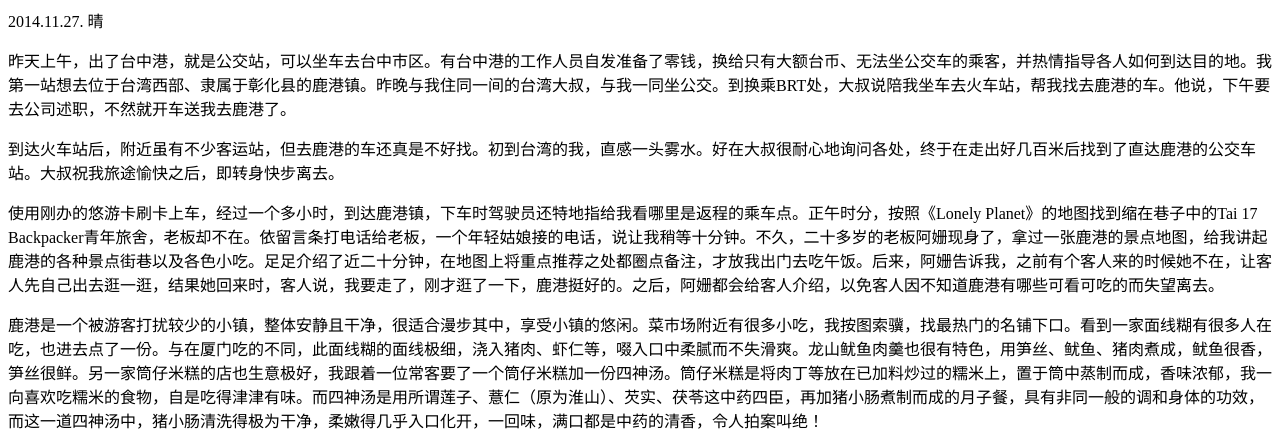
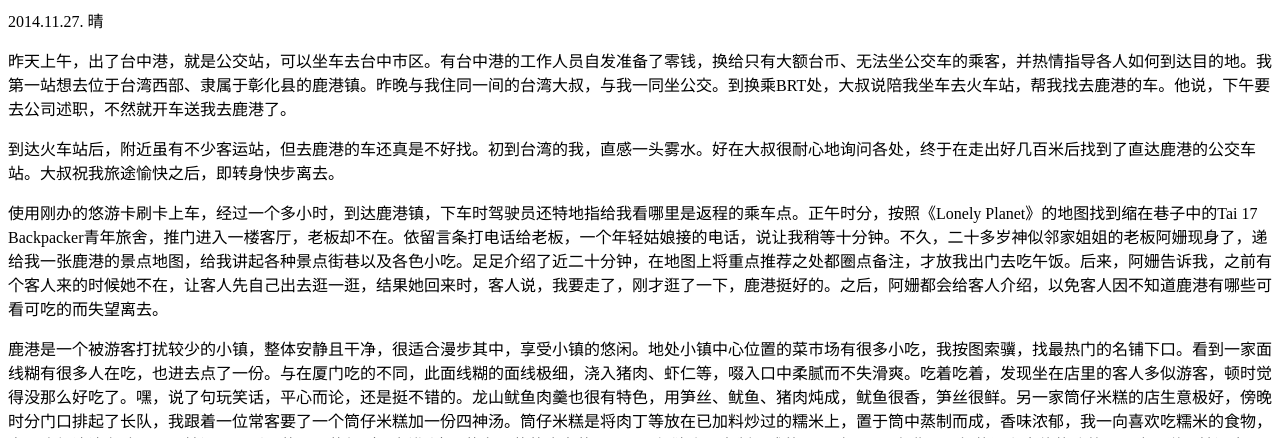
Before and after one commit to newnuy/website, a PHP site: page /post.php in a window 1280 px wide. Shown: the top 438 px of the page. Run offline with PHP 8.4, Linux system fonts and the light colour scheme.

Commit message:
[blog] fix error.

```diff
--- a/blog/posts/walk_memory/taiwan/2014-1127_03鹿港小镇/post.php
+++ b/blog/posts/walk_memory/taiwan/2014-1127_03鹿港小镇/post.php
@@ -13,11 +13,11 @@
 </p>
 
 <p>
-使用刚办的悠游卡刷卡上车，经过一个多小时，到达鹿港镇，下车时驾驶员还特地指给我看哪里是返程的乘车点。正午时分，按照《Lonely Planet》的地图找到缩在巷子中的Tai 17 Backpacker青年旅舍，老板却不在。依留言条打电话给老板，一个年轻姑娘接的电话，说让我稍等十分钟。不久，二十多岁的老板阿姗现身了，拿过一张鹿港的景点地图，给我讲起鹿港的各种景点街巷以及各色小吃。足足介绍了近二十分钟，在地图上将重点推荐之处都圈点备注，才放我出门去吃午饭。后来，阿姗告诉我，之前有个客人来的时候她不在，让客人先自己出去逛一逛，结果她回来时，客人说，我要走了，刚才逛了一下，鹿港挺好的。之后，阿姗都会给客人介绍，以免客人因不知道鹿港有哪些可看可吃的而失望离去。
+使用刚办的悠游卡刷卡上车，经过一个多小时，到达鹿港镇，下车时驾驶员还特地指给我看哪里是返程的乘车点。正午时分，按照《Lonely Planet》的地图找到缩在巷子中的Tai 17 Backpacker青年旅舍，推门进入一楼客厅，老板却不在。依留言条打电话给老板，一个年轻姑娘接的电话，说让我稍等十分钟。不久，二十多岁神似邻家姐姐的老板阿姗现身了，递给我一张鹿港的景点地图，给我讲起各种景点街巷以及各色小吃。足足介绍了近二十分钟，在地图上将重点推荐之处都圈点备注，才放我出门去吃午饭。后来，阿姗告诉我，之前有个客人来的时候她不在，让客人先自己出去逛一逛，结果她回来时，客人说，我要走了，刚才逛了一下，鹿港挺好的。之后，阿姗都会给客人介绍，以免客人因不知道鹿港有哪些可看可吃的而失望离去。
 </p>
 
 <p>
-鹿港是一个被游客打扰较少的小镇，整体安静且干净，很适合漫步其中，享受小镇的悠闲。菜市场附近有很多小吃，我按图索骥，找最热门的名铺下口。看到一家面线糊有很多人在吃，也进去点了一份。与在厦门吃的不同，此面线糊的面线极细，浇入猪肉、虾仁等，啜入口中柔腻而不失滑爽。龙山鱿鱼肉羹也很有特色，用笋丝、鱿鱼、猪肉煮成，鱿鱼很香，笋丝很鲜。另一家筒仔米糕的店也生意极好，我跟着一位常客要了一个筒仔米糕加一份四神汤。筒仔米糕是将肉丁等放在已加料炒过的糯米上，置于筒中蒸制而成，香味浓郁，我一向喜欢吃糯米的食物，自是吃得津津有味。而四神汤是用所谓莲子、薏仁（原为淮山）、芡实、茯苓这中药四臣，再加猪小肠煮制而成的月子餐，具有非同一般的调和身体的功效，而这一道四神汤中，猪小肠清洗得极为干净，柔嫩得几乎入口化开，一回味，满口都是中药的清香，令人拍案叫绝！
+鹿港是一个被游客打扰较少的小镇，整体安静且干净，很适合漫步其中，享受小镇的悠闲。地处小镇中心位置的菜市场有很多小吃，我按图索骥，找最热门的名铺下口。看到一家面线糊有很多人在吃，也进去点了一份。与在厦门吃的不同，此面线糊的面线极细，浇入猪肉、虾仁等，啜入口中柔腻而不失滑爽。吃着吃着，发现坐在店里的客人多似游客，顿时觉得没那么好吃了。嘿，说了句玩笑话，平心而论，还是挺不错的。龙山鱿鱼肉羹也很有特色，用笋丝、鱿鱼、猪肉炖成，鱿鱼很香，笋丝很鲜。另一家筒仔米糕的店生意极好，傍晚时分门口排起了长队，我跟着一位常客要了一个筒仔米糕加一份四神汤。筒仔米糕是将肉丁等放在已加料炒过的糯米上，置于筒中蒸制而成，香味浓郁，我一向喜欢吃糯米的食物，自是吃得津津有味。而四神汤是用所谓莲子、薏仁（原为淮山）、芡实、茯苓这中药四臣，再加猪小肠煮制而成的“月子餐”，具有非同一般的调和身体的功效，而这一道四神汤中，猪小肠清洗得极为干净，柔嫩得几乎入口化开，一回味，满口都是中药的清香，令人拍案叫绝！
     <div class="i_center">
     <a href="/wp-content/uploads/2014/12/lukang001.jpg" target="_blank"><img src="/wp-content/uploads/2014/12/lukang001.jpg" width="640" title="" /></a><br />
     左上：面线糊；左下：龙山鱿鱼肉羹；右：筒仔米糕和四神汤
@@ -25,7 +25,7 @@
 </p>
 
 <p>
-鹿港有许多旧式的建筑还在使用中，使整个小镇颇具古意。走到鹿港古迹保护区瑶林街处，更是如此，同时，由于旅游业的发展，不宽的巷子中有不少在自家门口卖纪念品和特产的小摊。现在世界上唯一存有湄洲妈祖本尊的天后宫有近四百年历史，庙宇不大，但陈设紧凑精致，有不少当地人前来参拜。龙山寺是台湾一级古迹，同样有近四百年历史，其清朝建筑物保存完整，远看即顿觉斑驳之意。至于很有名的摸乳巷，名称来源是据传巷子一端异常狭窄，男女相遇则可借机轻薄。可惜我先后两次走过巷子，都没能有此遭遇。
+鹿港有许多旧式的建筑还在使用中，使整个小镇颇具古意，比大陆许多县镇一排排的新房子要美太多。走到鹿港古迹保护区瑶林街处，更是如此，同时，由于旅游业的发展，不宽的巷子中有不少在自家门口卖纪念品和特产的小摊。小镇北端，现在世界上唯一存有湄洲妈祖本尊的天后宫有近四百年历史，庙宇不大，但陈设紧凑精致，有不少当地人前来参拜。小镇南端，龙山寺是台湾一级古迹，同样有近四百年历史，其清朝建筑物保存完整，远看即顿觉斑驳之意。至于很有名的摸乳巷，名称来源是据传巷子一端异常狭窄，男女相遇则可借机轻薄。可惜我先后两次走过此巷，都没能有此遭遇。
     <div class="i_center">
     <a href="/wp-content/uploads/2014/12/lukang002.jpg" target="_blank"><img src="/wp-content/uploads/2014/12/lukang002.jpg" width="640" title="" /></a><br />
     上午菜市场附近的十字路口
@@ -41,11 +41,11 @@
 </p>
 
 <p>
-阿姗以及另一位姑娘合开了这家青年旅舍，两人是国中（初中）的同学，也经历过离乡读书，最后又回到家乡，于两年前开了鹿港第一家青年旅舍。两人均住在自己家中，每天过来数次，处理各种繁杂事务。今天早上阿姗给我们做了三明治当早餐，除了鸡蛋之外，还放了苹果和奇异果，以及自制的果酱，极为美味，美中不足的是，将一个切为两半，对于我而言，半个份量略显不足啊。我就着咖啡风卷残云之后，阿姗看另一位客人还没下楼，就用保鲜膜小心地把他那份包好。
+阿姗以及另一位姑娘合开了这家青年旅舍，两人是国中（初中）同学，也经历过离乡读书，最后又回到家乡，于两年前开了鹿港第一家青年旅舍。两人均住在自己家里，每天过来数次，处理各种繁杂事务。今天早上阿姗给我们做了三明治当早餐，除了鸡蛋之外，还放了苹果和奇异果，以及自制的果酱，极为美味，美中不足的是，将一个切为两半，对于我而言，半个份量略显不足啊。我就着咖啡风卷残云之后，阿姗看另一位客人还没下楼，就用保鲜膜小心地把他那份包好。
 </p>
 
 <p>
-大概是由于女孩子操持的原因，这家青年旅舍相当干净，地板上尽可赤足来回。并不宽敞的一楼大厅，一书架的书，满墙的各种地图，零零散散的书法作品，各种照片贴成的一幅台湾图，居中的长桌前，阿姗正在讲鹿港的沿革史：鹿港历史上曾盛极一时，是台湾的三大都市之一，后来港口淤塞，盛况渐衰，中日战争爆发后与大陆贸易断绝，成为废港……
+大概是由于女孩子操持的原因，这家青年旅舍相当干净，地板上尽可赤足来回。并不宽敞的一楼大厅，一书架的书，满墙的各种地图，零零散散的书法作品，各种照片贴成的一幅台湾图，居中的长桌前，阿姗正在娓娓讲述鹿港的沿革史：鹿港历史上曾盛极一时，是台湾的三大都市之一，后来港口淤塞，盛况渐衰，中日战争爆发后与大陆贸易断绝，成为废港……
     <div class="i_center">
     <a href="/wp-content/uploads/2014/12/lukang007.jpg" target="_blank"><img src="/wp-content/uploads/2014/12/lukang007.jpg" width="640" title="" /></a><br />
     Tai 17 Backpacker
```
